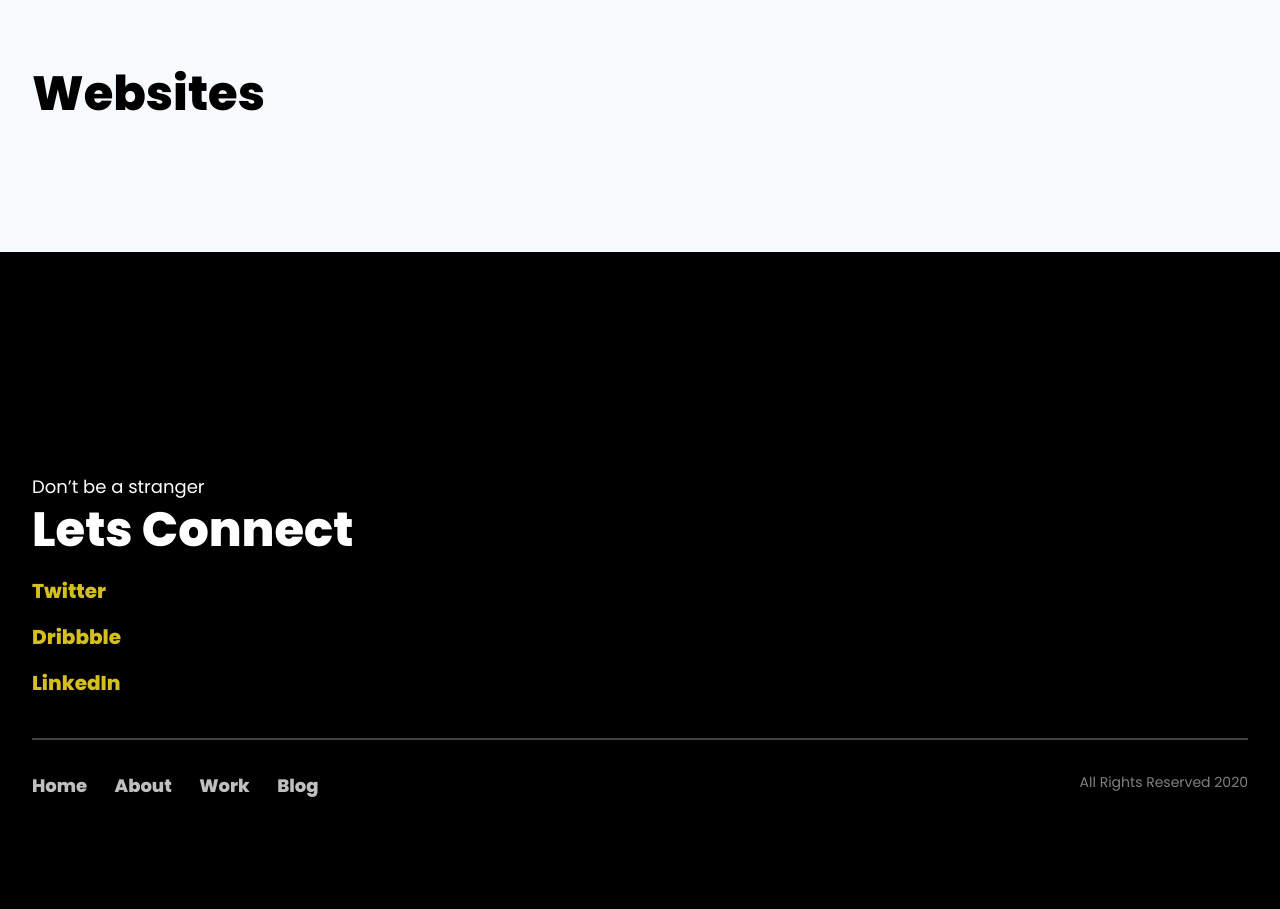
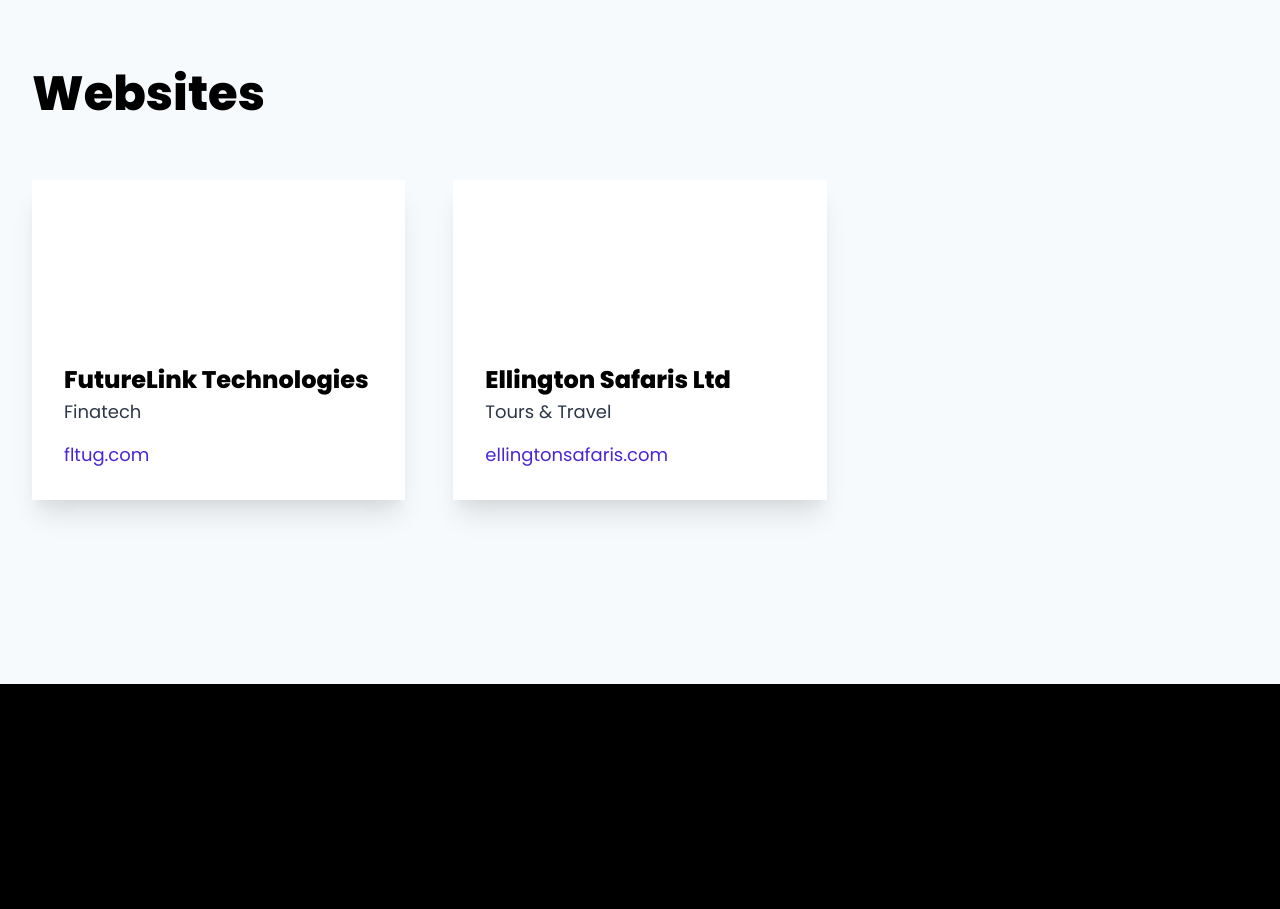
Before and after one commit to kimulisiraj/iamsiraj, a Nuxt app: page /work in a window 1280 px wide. Shown: the part 1820-2729 px from the top of the page. Built offline with nearby package versions, Linux system fonts and the light colour scheme.

Commit message:
add websites to work page

```diff
--- /dev/null
+++ b/assets/css/content.css
@@ -0,0 +1,36 @@
+.content h2 {
+  @apply text-4xl font-extrabold leading-tight mt-8;
+}
+.content h3 {
+  @apply font-extrabold text-2xl mt-8;
+}
+
+.content p {
+  @apply mt-2;
+}
+
+.content h4{
+  @apply mt-4 font-bold;
+}
+
+.content ul {
+  @apply mt-4 ml-4;
+}
+
+.content ul li, .content ul ol{
+  @apply mt-4 list-decimal;
+}
+
+.content li, .content ol, .content p {
+  @apply text-gray-800;
+}
+
+@screen md {
+  .content h2 {
+    @apply text-4xl;
+  }
+
+  .content h3 {
+    @apply text-3xl;
+  }
+}
--- a/assets/css/defaults.css
+++ b/assets/css/defaults.css
@@ -9,57 +9,44 @@ html, body {
   }
 }
 
-@screen md {
-  .blog {
-    background: #CD4C48 url("~assets/images/typewriter.jpg") no-repeat 100% 50%;
-  }
-
-  .about {
-    background: #B12475 url("~assets/images/camera.jpg") no-repeat 100% 50%;
-  }
-
-  .work {
-    background: #4826D4 url("~assets/images/pencil.jpg") no-repeat 100% 100%;
-  }
-
-  .content h2 {
-    @apply text-4xl;
-  }
-
-  .content h3 {
-    @apply text-3xl;
-  }
+.banner {
+  height: 90vh;
 }
 
 .content {
   @apply font-serif;
 }
 
-.content h2 {
-  @apply text-4xl font-extrabold leading-tight mt-8;
+.blog {
+  background: #CD4C48 url("~assets/images/typewriter.jpg") no-repeat;
 }
 
-.content h3 {
-  @apply font-extrabold text-2xl mt-8;
+.about {
+  background: #B12475 url("~assets/images/camera.jpg") no-repeat;
 }
 
-.content p {
-  @apply mt-2;
+.work {
+  background: #4826D4 url("~assets/images/pencil.jpg") no-repeat;
 }
 
-.content h4{
-  @apply mt-4 font-bold;
+.blog, .about, .work {
+  background-position: 100% 100%;
+  background-size: 50%;
 }
 
-.content ul {
-  @apply mt-4 ml-4;
+
+@screen md {
+  .blog, .about, .work {
+    background-size: auto;
+    background-position: 100% 50%;
   }
-
-.content ul li, .content ul ol{
-  @apply mt-4 list-decimal;
+  .work {
+    background-position: 100% 100%;
   }
 
   .banner {
     height: 100vh;
     max-height: 800px;
   }
+
+}
--- a/assets/css/tailwind.css
+++ b/assets/css/tailwind.css
@@ -1,4 +1,5 @@
 @import 'tailwindcss/base';
 @import 'tailwindcss/components';
 @import 'tailwindcss/utilities';
-@import "./defaults";
+@import "./defaults.css";
+@import "./content.css";
--- a/pages/about.vue
+++ b/pages/about.vue
@@ -3,12 +3,12 @@
     <!--introduction banner-->
     <div class="bg-pink">
       <div class="container flex items-center banner about">
-        <div class="w-full lg:w-2/5 ml-0 lg:ml-24 mt-32">
+        <div class="w-full lg:w-2/5 ml-0 lg:ml-24 mt-24 md:mt-32">
           <h1 class="text-5xl sm:text-6xl md:text-8xl font-extrabold text-white leading-none">
             About
           </h1>
           <p class="text-white opacity-75 mt-8 text-xlg">
-            Know more about me (the author) and why this website developed. It will help us connect easier.
+            Know more about me (the author) and why this website was developed. It will help us connect easier.
           </p>
           <a href="#content" class="block mt-8 md:mt-16">
             <ArrowDown />
--- a/pages/blog/index.vue
+++ b/pages/blog/index.vue
@@ -3,7 +3,7 @@
     <!--introduction banner-->
     <div class="bg-red">
       <div class="container flex items-center banner blog">
-        <div class="w-full lg:w-2/5 ml-0 lg:ml-24 mt-32">
+        <div class="w-full lg:w-2/5 ml-0 lg:ml-24 mt-24 md:mt-32">
           <h1 class="text-5xl sm:text-6xl md:text-8xl font-extrabold text-white leading-none">
             Blog
           </h1>
--- a/pages/index.vue
+++ b/pages/index.vue
@@ -3,7 +3,7 @@
     <!--introduction banner-->
     <div class="bg-purple">
       <div class="container flex items-center banner">
-        <div class="w-full md:w-2/3 lg:w-1/2 ml-0 lg:ml-24 mt-32">
+        <div class="w-full md:w-2/3 lg:w-1/2 ml-0 lg:ml-24 mt-24 md:mt-32">
           <h1 class="text-5xl sm:text-6xl md:text-8xl font-extrabold text-white leading-none">
             Software Engineer
           </h1>
--- a/pages/work.vue
+++ b/pages/work.vue
@@ -3,7 +3,7 @@
     <!--introduction banner-->
     <div class="bg-blue">
       <div class="container flex items-center h-screen work banner">
-        <div class="w-full lg:w-2/5 ml-0 lg:ml-24 mt-32">
+        <div class="w-full lg:w-2/5 ml-0 lg:ml-24 mt-24 md:mt-32">
           <h1 class="text-5xl sm:text-6xl md:text-8xl font-extrabold text-white leading-none">
             Work
           </h1>
@@ -113,6 +113,42 @@
       <h2 class="text-4xl md:text-5xl font-extrabold leading-tight mt-24">
         Websites
       </h2>
+
+      <div class="flex flex-wrap -mx-6 overflow-x-hidden py-8">
+        <!--flt-->
+        <div class="w-full md:w-1/3 p-6">
+          <div class="flex shadow-xl bg-white h-80 block p-8">
+            <div class="mt-auto">
+              <h4 class="font-extrabold text-xl md:text-2xl">
+                FutureLink Technologies
+              </h4>
+              <p class="text-gray-800">
+                Finatech
+              </p>
+              <p class="mt-4">
+                <a href="https://fltug.com.com" class="text-blue" target="_blank">fltug.com</a>
+              </p>
+            </div>
+          </div>
+        </div>
+
+        <!--ellington safaris-->
+        <div class="w-full md:w-1/3 p-6">
+          <div class="flex shadow-xl bg-white h-80 block p-8">
+            <div class="mt-auto">
+              <h4 class="font-extrabold text-xl md:text-2xl">
+                Ellington Safaris Ltd
+              </h4>
+              <p class="text-gray-800">
+                Tours & Travel
+              </p>
+              <p class="mt-4">
+                <a href="http://ellingtonsafaris.com" class="text-blue" target="_blank">ellingtonsafaris.com</a>
+              </p>
+            </div>
+          </div>
+        </div>
+      </div>
     </div>
   </section>
 </template>
```
Lines whose indentation alone changed are shown as unchanged.
